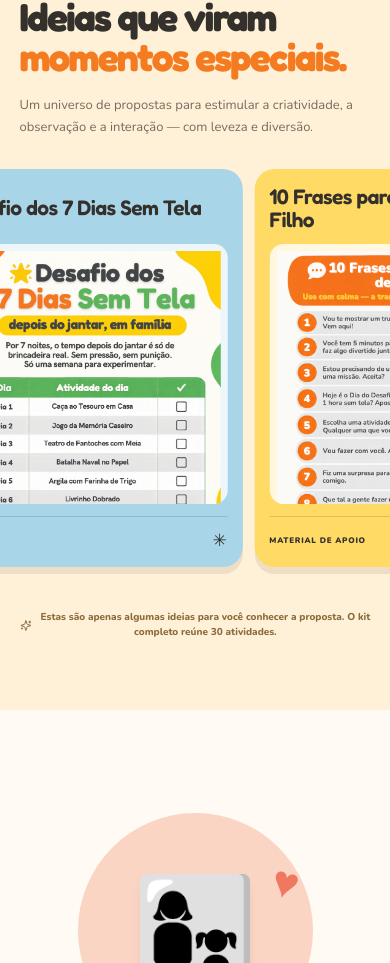
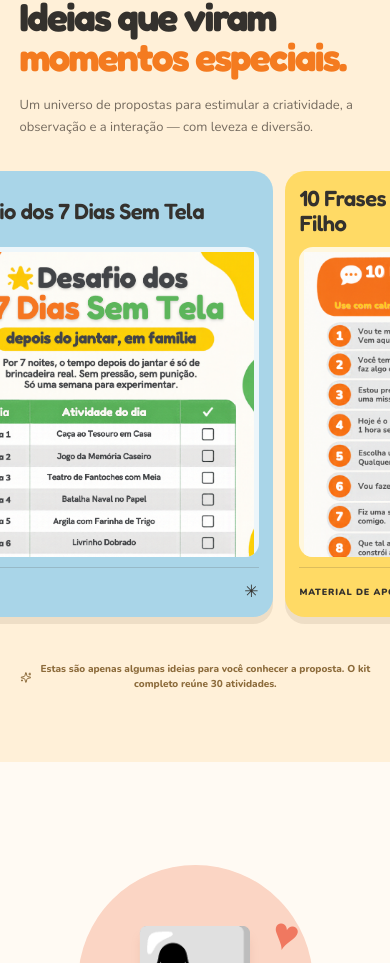
Before and after one commit to thiagosetthework-git/brincatorio, a React (Vite) app: page / in a window 390 px wide. Shown: the part 2143-3106 px from the top of the page. Built offline with nearby package versions, Linux system fonts and the light colour scheme.

Commit message:
Enlarge mobile carousel images and enable manual dragging

```diff
--- a/src/index.css
+++ b/src/index.css
@@ -87,3 +87,22 @@
 @media(max-width:850px){.activity-card{width:280px;flex-basis:280px;min-height:390px}.activity-image{height:245px}}
 @media(max-width:640px){.activity-carousel{margin-inline:-5.5%;width:111%;padding:6px 0 16px}.activity-track{gap:12px;animation-duration:34s}.activity-card{width:78vw;flex-basis:78vw;min-height:390px;padding:15px}.activity-card h3{font-size:21px;min-height:48px}.activity-image{height:260px;margin-bottom:12px;padding:7px}.activity-bottom{font-size:8px}}
 @media(prefers-reduced-motion:reduce){.activity-track{animation:none}}
+
+
+/* Ajuste mobile e arraste manual do carrossel de materiais */
+.activity-carousel{overflow-x:auto;overflow-y:hidden;scrollbar-width:none;cursor:grab;touch-action:pan-y;-webkit-overflow-scrolling:touch;overscroll-behavior-x:contain}
+.activity-carousel::-webkit-scrollbar{display:none}
+.activity-carousel:active{cursor:grabbing}
+.activity-carousel:hover .activity-track{animation-play-state:running}
+@media(max-width:640px){
+  .activity-carousel{margin-inline:-5.5%;width:111%;padding:8px 0 18px}
+  .activity-track{gap:12px;animation-duration:34s;will-change:transform}
+  .activity-card{width:88vw;flex-basis:88vw;min-height:420px;padding:14px}
+  .activity-card h3{font-size:22px;min-height:52px;margin-bottom:10px}
+  .activity-image{height:310px;margin-bottom:10px;padding:5px}
+  .activity-bottom{font-size:9px}
+}
+@media(max-width:380px){
+  .activity-card{width:90vw;flex-basis:90vw}
+  .activity-image{height:300px}
+}
```
